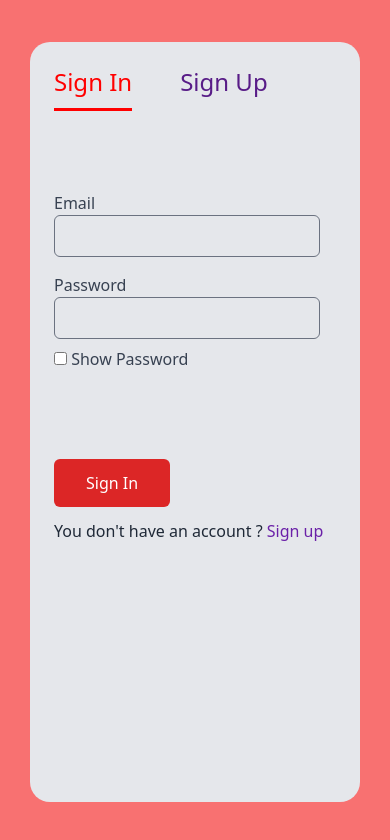
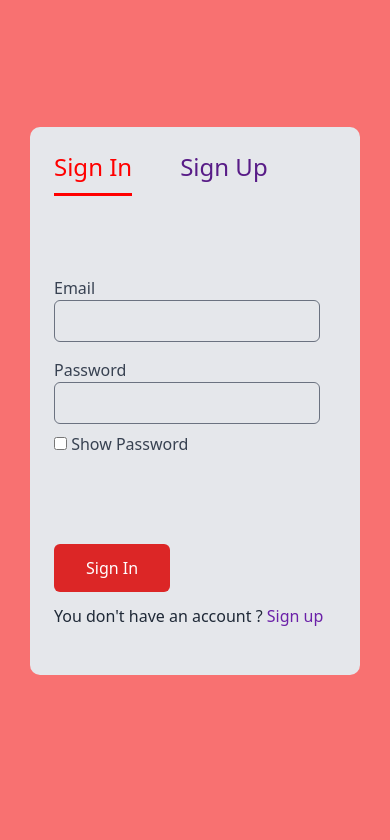
Before and after one commit to Deveripon/blood-donation-app-with-rest-api, a website: page app/pages/index.html in a window 390 px wide. Drawn offline with nearby package versions, Linux system fonts and the light colour scheme.

Commit message:
design registration page

```diff
--- a/public/src/css/main.css
+++ b/public/src/css/main.css
@@ -51,6 +51,11 @@ button.active {
 
 @media all and (max-width:400px) {
   .registration-login-area {
-    height: calc(100vh - 10%) !important;
+    height: calc(100vh - 30%) !important;
+  }
+
+  .right-area {
+    border-radius: 10px;
+    height: calc(100vh - 50%) !important;
   }
 }
```
